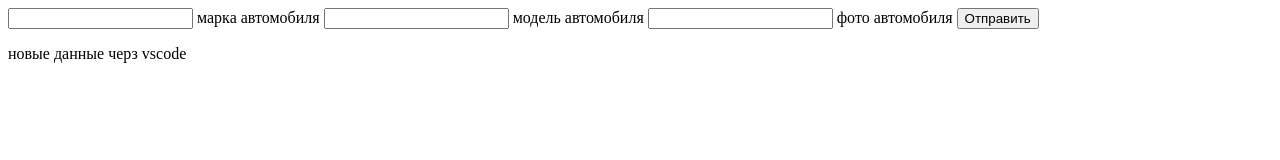
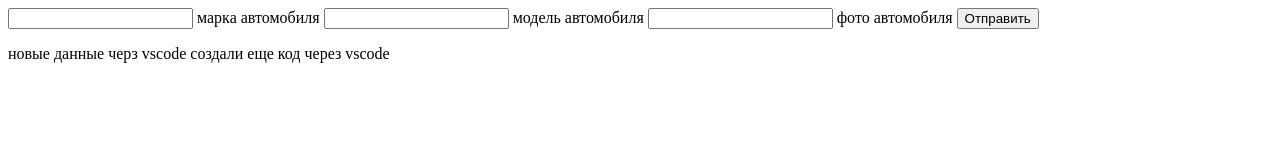
Before and after one commit to NordicLeader/grou111, a plain HTML site: page DZ17.go/index.html in a window 1280 px wide. Drawn offline with Linux system fonts and the light colour scheme.

Commit message:
via vscode second

```diff
--- a/DZ17.go/index.html
+++ b/DZ17.go/index.html
@@ -10,3 +10,5 @@
 </form>
 
 новые данные черз  vscode
+
+создали еще код через vscode
```
